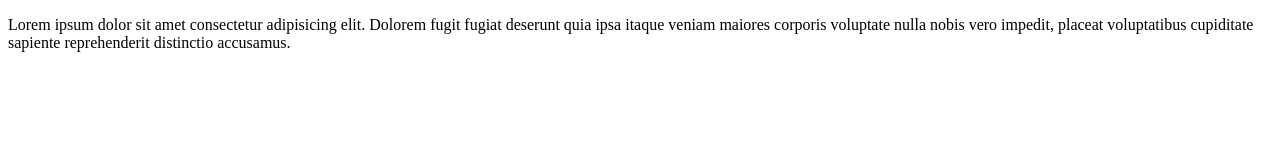
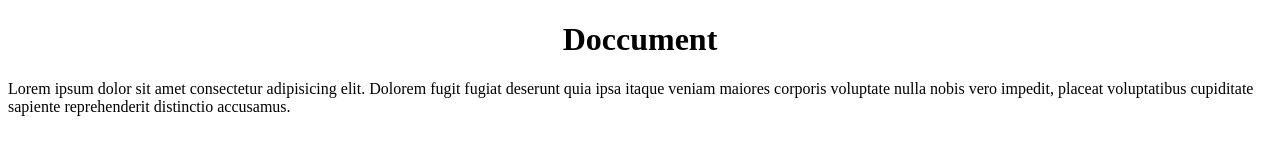
Before and after one commit to PittalaVamshi/pittalavamshi.github.io, a plain HTML site: page index.html in a window 1280 px wide. Drawn offline with Linux system fonts and the light colour scheme.

Commit message:
Update index.html

```diff
--- a/index.html
+++ b/index.html
@@ -4,9 +4,11 @@
     <meta charset="UTF-8">
     <meta http-equiv="X-UA-Compatible" content="IE=edge">
     <meta name="viewport" content="width=, initial-scale=1.0">
-    <title>Document</title>
+
+    <title> Document </title>
 </head>
 <body>
+    <h1 style="text-align: center;">Doccument</h1>
     <p>
         Lorem ipsum dolor sit amet consectetur adipisicing elit. Dolorem fugit fugiat deserunt
         quia ipsa itaque veniam maiores corporis voluptate nulla nobis vero impedit, placeat voluptatibus
```
